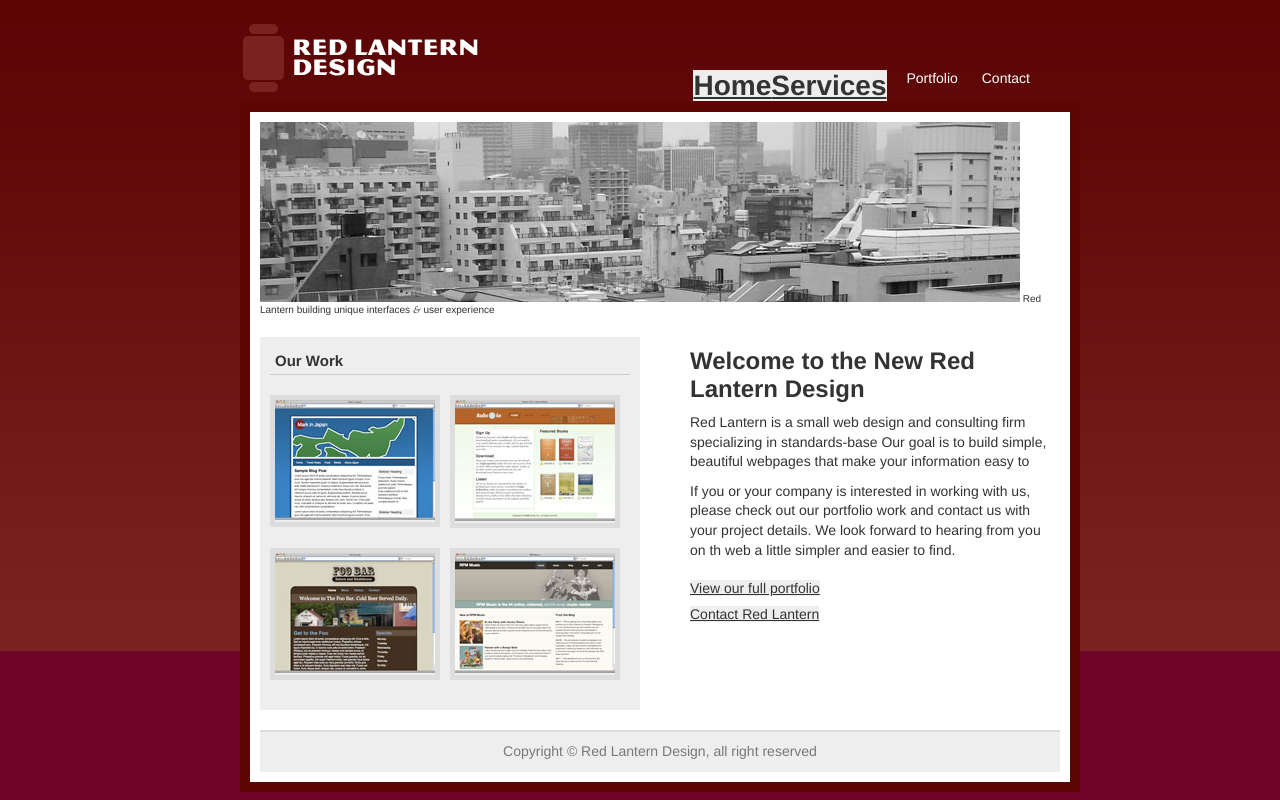
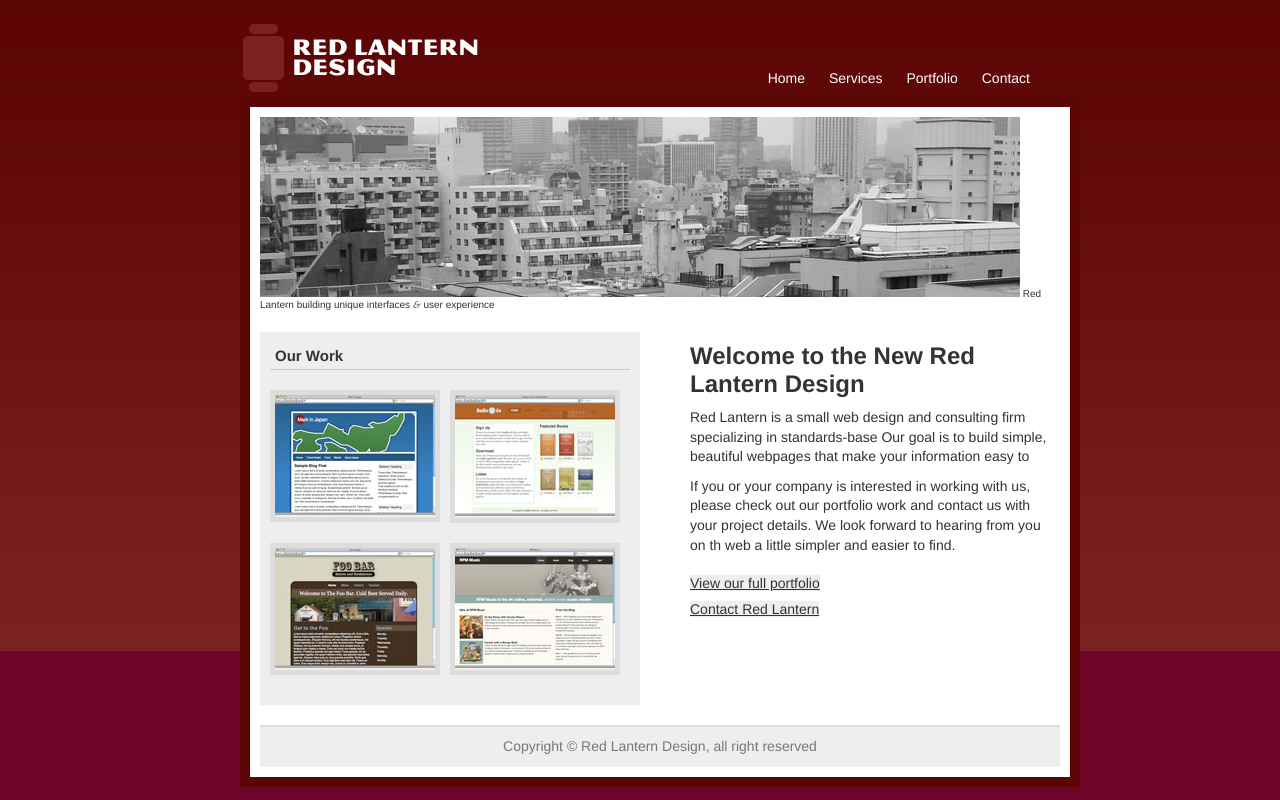
Before and after one commit to OTISOT/web2025, a plain HTML site: page index.html in a window 1280 px wide. Drawn offline with Linux system fonts and the light colour scheme.

Commit message:
2025/9/24

```diff
--- a/index.html
+++ b/index.html
@@ -13,8 +13,8 @@
     <header id="masthead">
         <h1><img alt="Red Lantern logo" src="images/rl_logo.png" /></h1>
         <ul id="nav">
-            <h1><a class="active" title="Red Lantern home" href="index.html">Home</a></h1>
-            <h1><a title="Design services" href="services.html">Services</a></h1>
+            <li><a class="active" title="Red Lantern home" href="index.html">Home</a></h1>
+            <li><a title="Design services" href="services.html">Services</a></h1>
             <li><a title="Our work" href="portfolio.html">Portfolio</a></li>
             <li><a title="Contact Red Lantern" href="contact.html">Contact</a></li>
         </ul>
```
